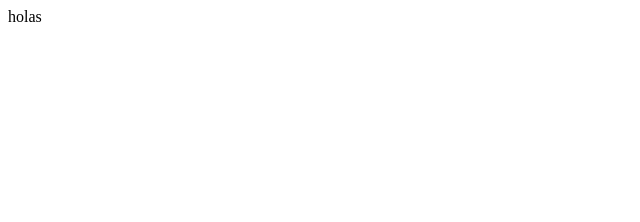
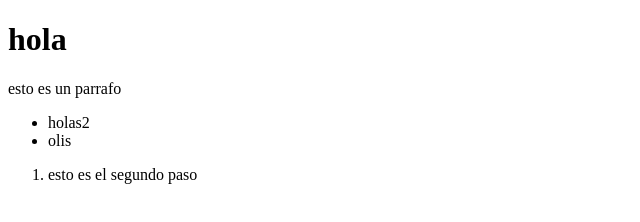
Before and after one commit to juancinhio/clase16, a plain HTML site: page index.html in a window 1280 px wide. Shown: the whole page, without its empty margins (0-640 px from the left). Drawn offline with Linux system fonts and the light colour scheme.

Commit message:
que buenoche

```diff
--- a/index.html
+++ b/index.html
@@ -7,6 +7,14 @@
     <title>Document</title>
 </head>
 <body>
-    holas
+    <h1>hola</h1>
+    <p>esto es un parrafo</p>
+    <ul>
+        <li>holas2</li>
+        <li>olis</li>
+    </ul>
+     <ol>
+        <li>esto es el segundo paso</li>
+     </ol>
 </body>
 </html>
```
